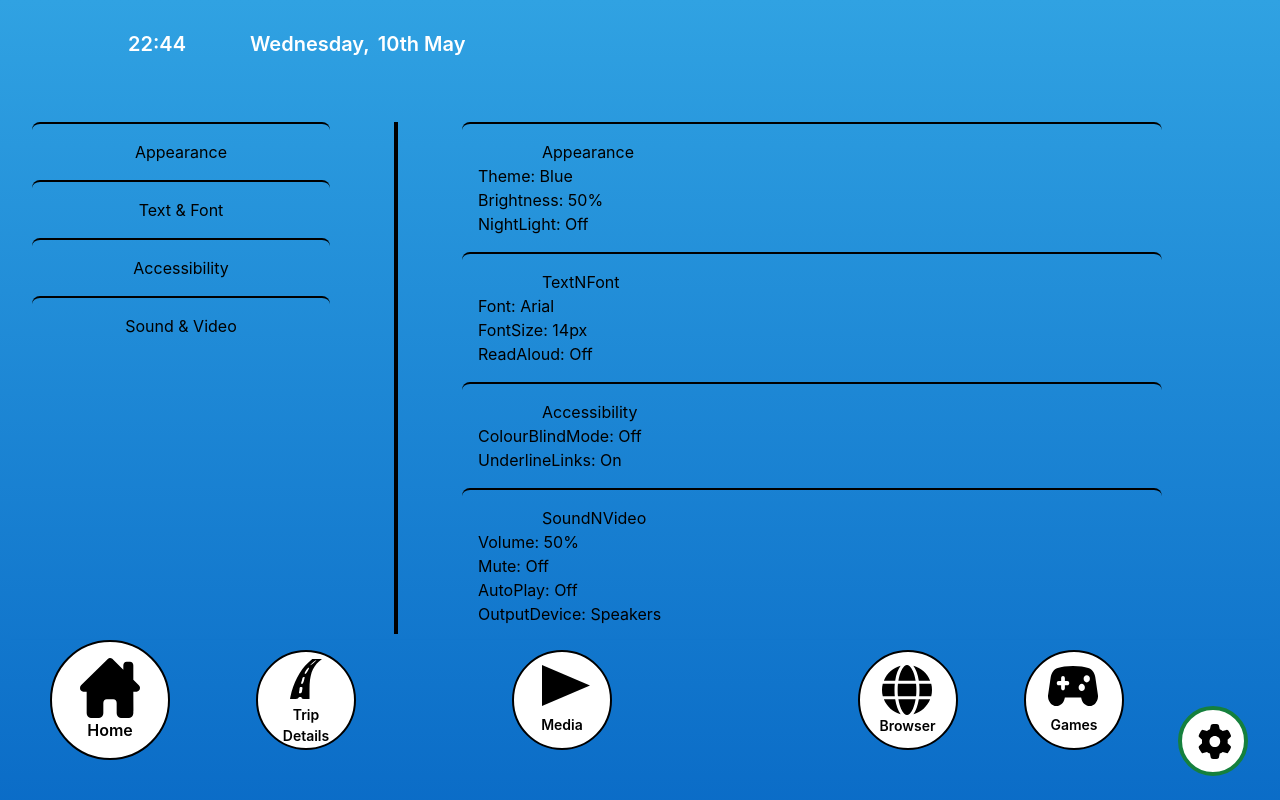
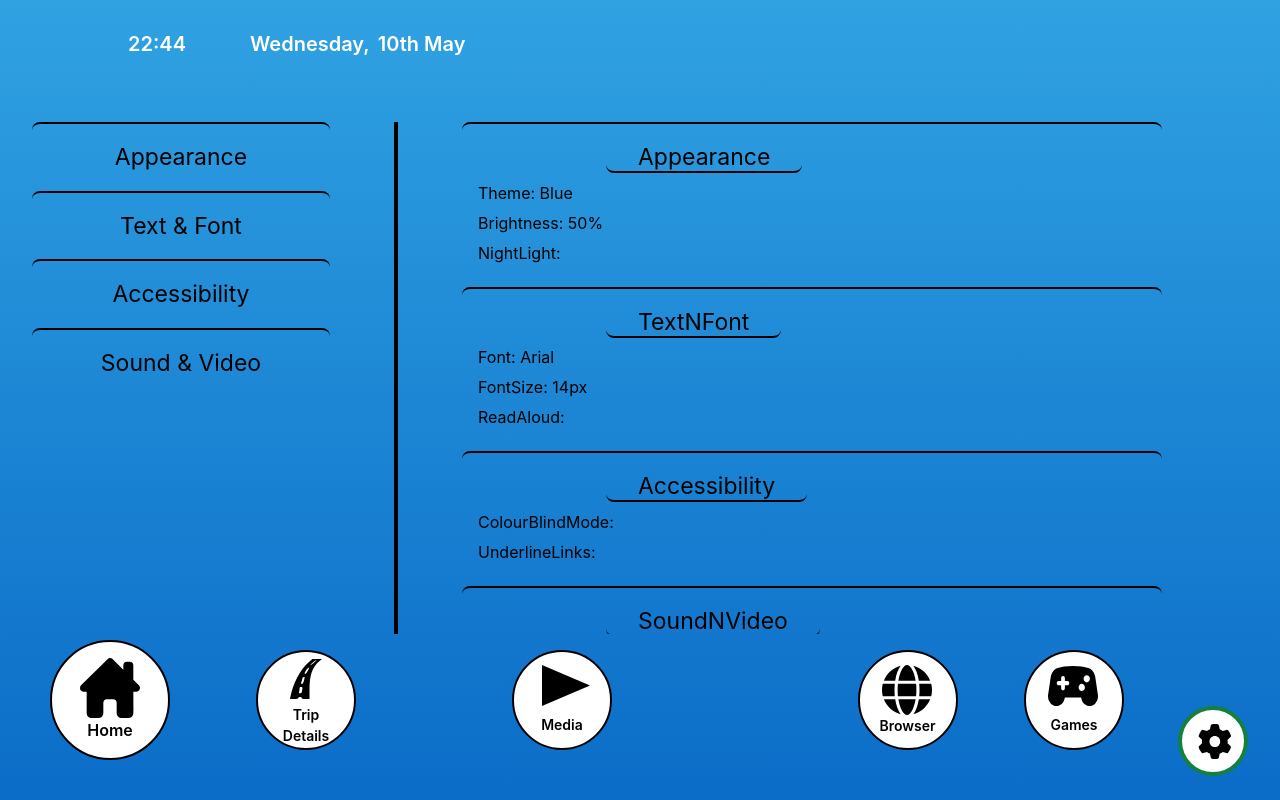
Before and after one commit to jnluis/BatalhaBus, a React (Create React App) app: page /settings in a window 1280 px wide. Built offline with nearby package versions, Linux system fonts and the light colour scheme.

Commit message:
Style Tweaks

```diff
--- a/src/pages/settings/components/navbarTitles.jsx
+++ b/src/pages/settings/components/navbarTitles.jsx
@@ -2,7 +2,10 @@ import React, { Component } from "react";
 
 function NavbarTitles(props) {
   return (
-    <div className="text-black p-4 rounded-lg text-center border-t-2 border-black">
+    <div
+      className="text-black p-4 rounded-lg text-center border-t-2 border-black"
+      style={{ fontSize: "23px" }}
+    >
       {props.title}
     </div>
   );
--- a/src/pages/settings/settingsPage.jsx
+++ b/src/pages/settings/settingsPage.jsx
@@ -2,27 +2,29 @@ import React from "react";
 import NavbarTitles from "./components/navbarTitles";
 import Settings from "./components/settings";
 import Navbar from "./components/navbar.jsx";
+import Off from "./components/Icons/Off.jsx";
+import On from "./components/Icons/On.jsx";
 
 function SettingsPage() {
   const values = {
     Appearance: {
       Theme: "Blue",
       Brightness: "50%",
-      NightLight: "Off",
+      NightLight: <Off />,
     },
     TextNFont: {
       Font: "Arial",
       FontSize: "14px",
-      ReadAloud: "Off",
+      ReadAloud: <Off />,
     },
     Accessibility: {
-      ColourBlindMode: "Off",
-      UnderlineLinks: "On",
+      ColourBlindMode: <Off />,
+      UnderlineLinks: <On />,
     },
     SoundNVideo: {
       Volume: "50%",
-      Mute: "Off",
-      AutoPlay: "Off",
+      Mute: <Off />,
+      AutoPlay: <Off />,
       OutputDevice: "Speakers",
     },
   };
@@ -33,19 +35,19 @@ function SettingsPage() {
     Object.entries(values[category]).forEach(([setting, value], index) => {
       if (typeof value === "string") {
         settings.push(
-          <div key={index}>
+          <div key={index} className="my-1.5">
             <span>{setting}: </span>
             <span>{value}</span>
           </div>
         );
-      } /* else {
+      } else {
         settings.push(
-          <div key={index}>
+          <div key={index} className="my-1.5">
             <span>{setting}: </span>
             <span>{value.Now}</span>
           </div>
         );
-      } */
+      }
     });
 
     settingsCategories.push(
@@ -53,8 +55,13 @@ function SettingsPage() {
         key={index}
         className="text-black p-4 rounded-lg border-t-2 border-black"
       >
-        <span className="px-16">{category}</span>
-        <span className="my-2">{settings}</span>
+        <span
+          className="mx-32 px-8 mb-16 rounded-lg border-b-2 border-black"
+          style={{ fontSize: "23px" }}
+        >
+          {category}
+        </span>
+        <span className="my-4">{settings}</span>
       </div>
     );
   });
```
